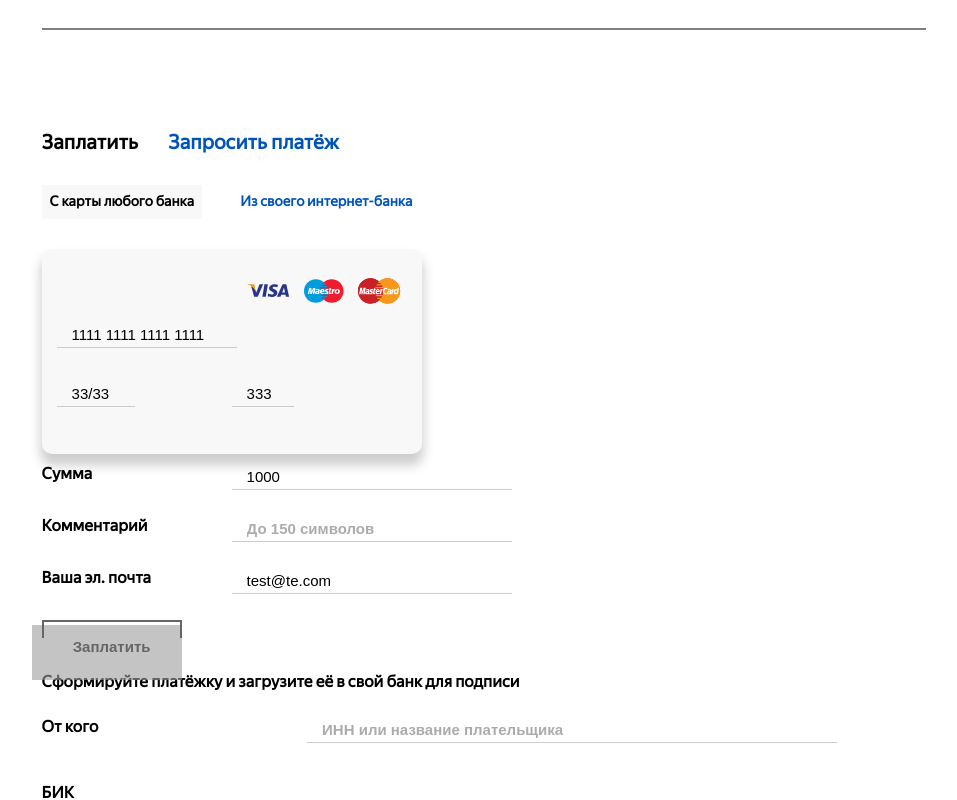
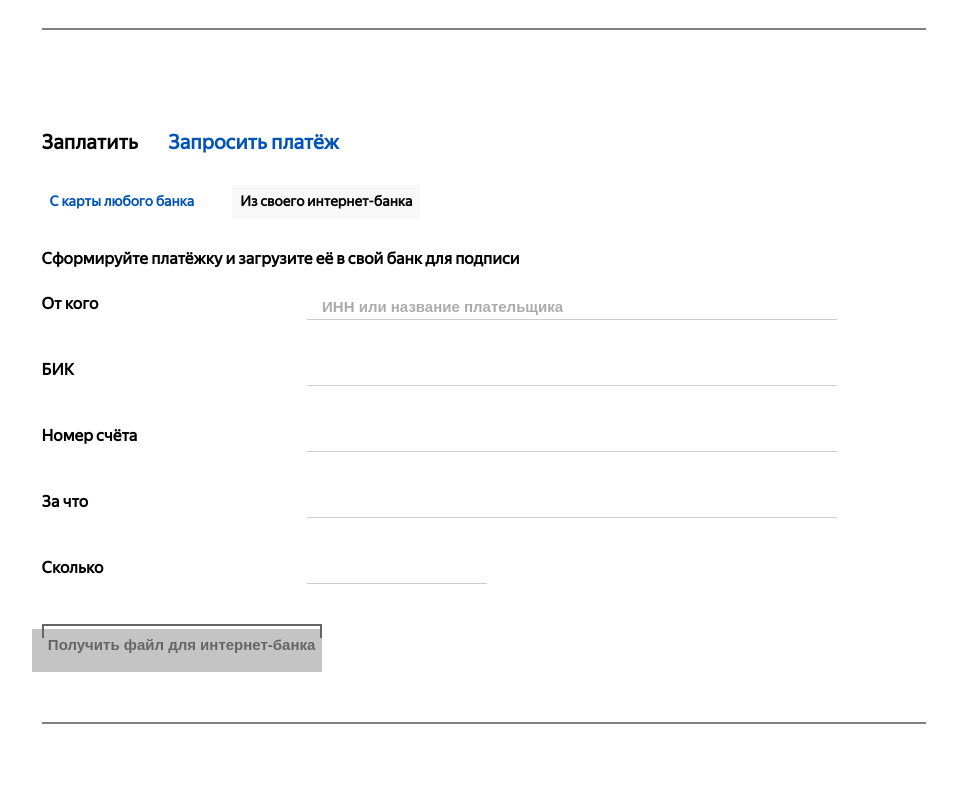
Before and after one commit to a-shchupakov/internet-bank, an Angular app: page /bank/pay/bank-payment in a window 1280 px wide. Shown: the part 340-1140 px from the top of the page, without its empty margins (156-1113 px from the left). Built offline with nearby package versions, Linux system fonts and the light colour scheme; no server answers; grey boxes are pictures that could not be loaded.

Commit message:
Добавляет навигацию

```diff
--- a/src/app/app.component.html
+++ b/src/app/app.component.html
@@ -1,3 +1,3 @@
 <div class="page page_space_around page_size_m">
-    <app-internet-bank></app-internet-bank>
+    <router-outlet></router-outlet>
 </div>
--- a/src/app/internet-bank/internet-bank.component.html
+++ b/src/app/internet-bank/internet-bank.component.html
@@ -2,5 +2,4 @@
     <app-company-header></app-company-header>
     <app-payment></app-payment>
     <app-company-info></app-company-info>
-    <app-admin-panel></app-admin-panel>
 </div>
--- a/src/app/internet-bank/payment/pay-block/pay-block.component.html
+++ b/src/app/internet-bank/payment/pay-block/pay-block.component.html
@@ -1,8 +1,17 @@
 <div>
     <ul class="nav-link-list">
-        <li class="nav-link-list__item nav-link-list__item_minor nav-link-list__item_bg_gray nav-link-list__item_active">С карты любого банка</li>
-        <li class="nav-link-list__item nav-link-list__item_minor nav-link-list__item_bg_gray">Из своего интернет-банка</li>
+        <li
+            class="nav-link-list__item nav-link-list__item_minor nav-link-list__item_bg_gray"
+            routerLink="card"
+            routerLinkActive="nav-link-list__item_active">
+            С карты любого банка
+        </li>
+        <li
+            class="nav-link-list__item nav-link-list__item_minor nav-link-list__item_bg_gray"
+            routerLink="bank-payment"
+            routerLinkActive="nav-link-list__item_active">
+            Из своего интернет-банка
+        </li>
     </ul>
-    <app-card-payment></app-card-payment>
-    <app-internet-bank-payment></app-internet-bank-payment>
+    <router-outlet></router-outlet>
 </div>
--- a/src/app/internet-bank/payment/payment.component.html
+++ b/src/app/internet-bank/payment/payment.component.html
@@ -1,8 +1,17 @@
 <div class="internet-bank__item internet-bank__item_delimiter_bottom">
     <ul class="nav-link-list">
-        <li class="nav-link-list__item nav-link-list__item_major nav-link-list__item_active">Заплатить</li>
-        <li class="nav-link-list__item nav-link-list__item_major">Запросить платёж</li>
+        <li
+            class="nav-link-list__item nav-link-list__item_major"
+            routerLink="pay"
+            routerLinkActive="nav-link-list__item_active">
+            Заплатить
+        </li>
+        <li
+            class="nav-link-list__item nav-link-list__item_major"
+            routerLink="ask"
+            routerLinkActive="nav-link-list__item_active">
+            Запросить платёж
+        </li>
     </ul>
-    <app-pay-block></app-pay-block>
-    <app-ask-for-payment-block></app-ask-for-payment-block>
+    <router-outlet></router-outlet>
 </div>
--- a/src/styles.css
+++ b/src/styles.css
@@ -68,6 +68,11 @@
     cursor: pointer;
 }
 
+.nav-link-list__item:focus
+{
+    outline: none;
+}
+
 .nav-link-list__item_active
 {
     color: #000;
```
Also changed, not shown: src/app/app.module.ts (+23 -11 lines).
